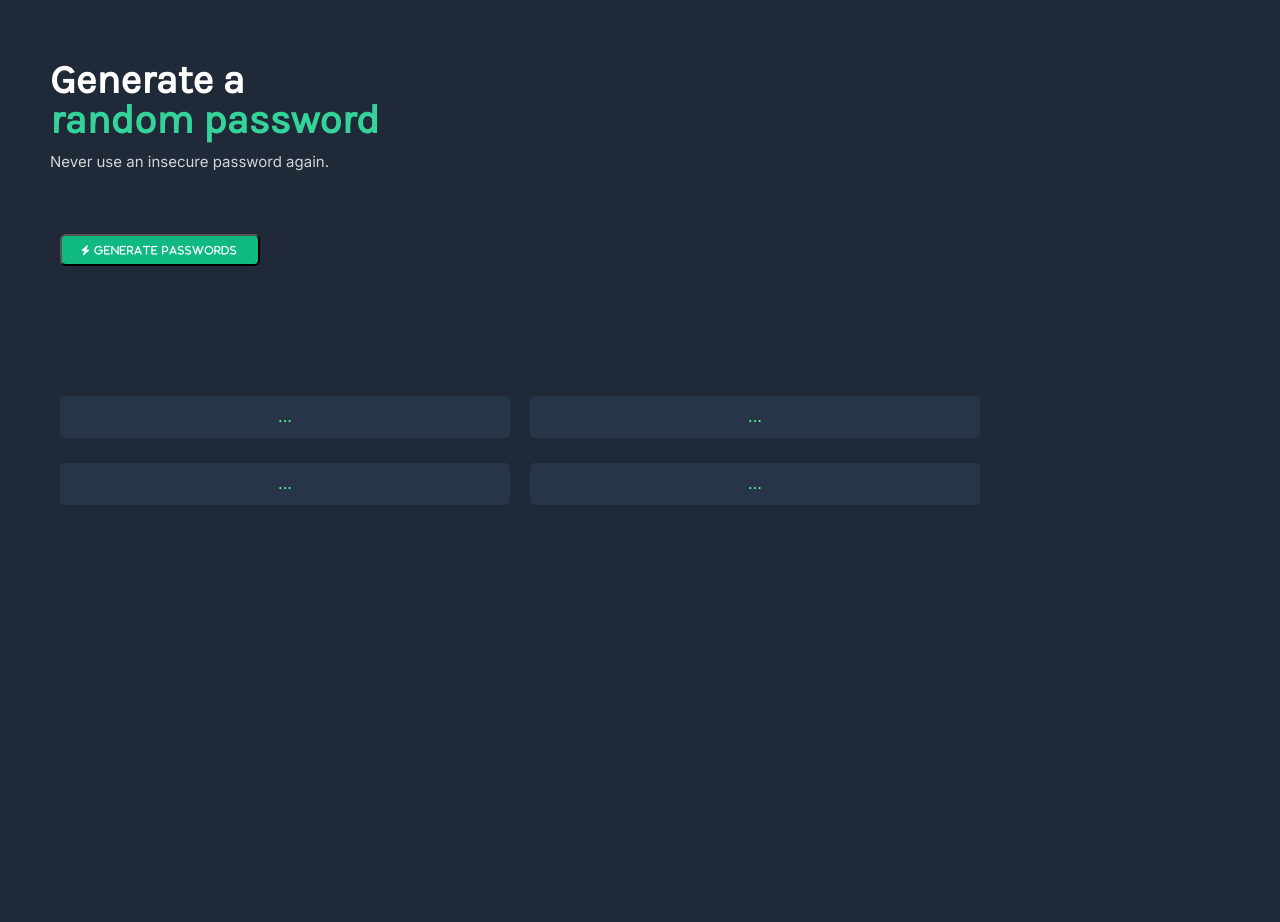
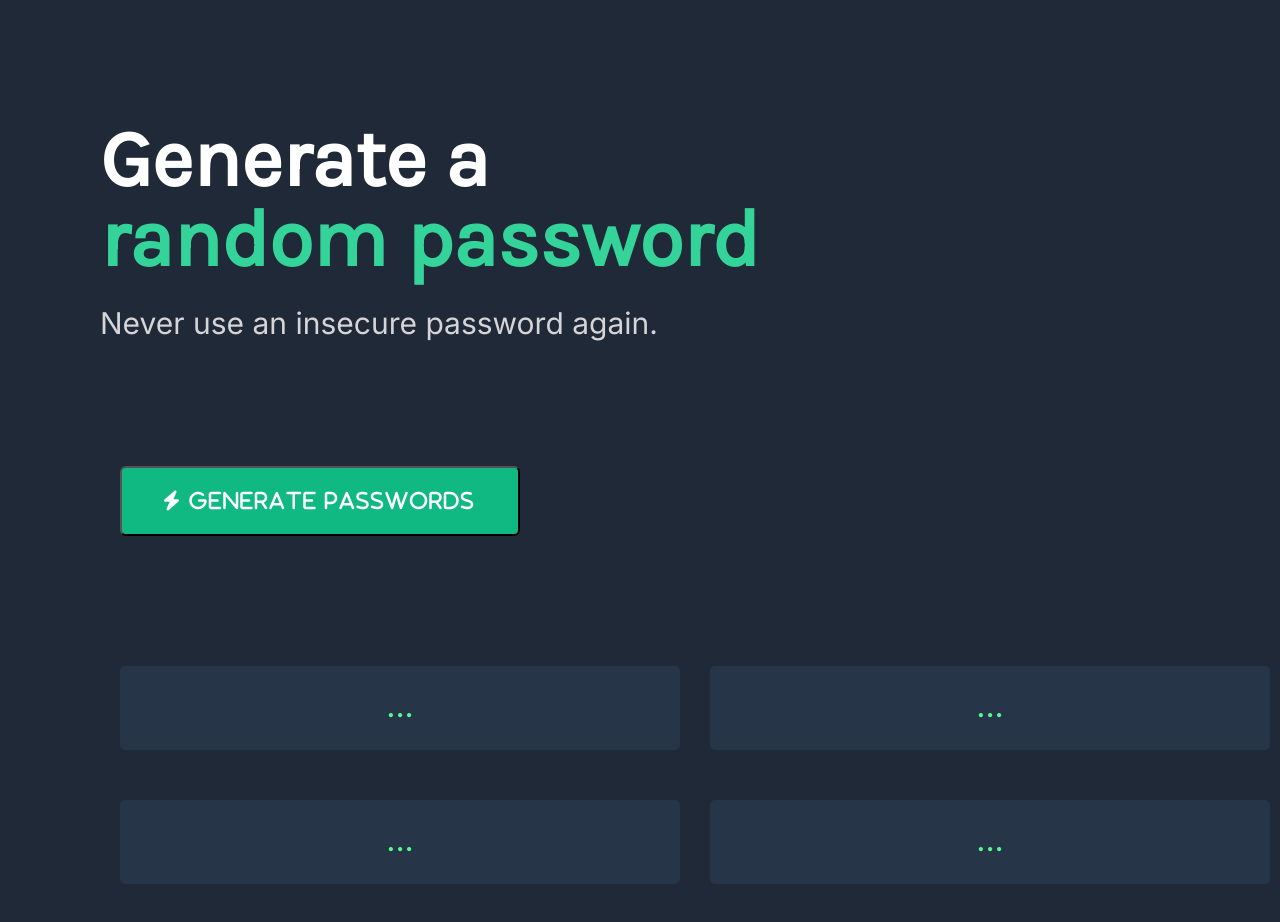
Before and after one commit to Amritsingh1/Password_Generator, a plain HTML site: page index.html in a window 1280 px wide. Before the commit the page ends 800 px from the top, so only its background shows below. Drawn offline with Linux system fonts and the light colour scheme.

Commit message:
solve the size issue

```diff
--- a/index.css
+++ b/index.css
@@ -7,25 +7,25 @@ body {
 
 h1 {
   margin: 0 auto;
-  margin-left: 50px;
-  margin-top: 60px;
-  width: 340px;
+  margin-left: 100px;
+  margin-top: 120px;
+  width: 680px;
   font-family: Karla;
   font-style: normal;
   font-weight: 900;
-  font-size: 40px;
-  line-height: 40px;
-  letter-spacing: -0/0.025em;
+  font-size: 80px;
+  line-height: 80px;
+  letter-spacing: -0/0.05em;
 
   color: #ffffff;
 }
 h2 {
-  width: 372px;
-  margin-left: 50px;
+  width: 744px;
+  margin-left: 100px;
   font-family: Inter;
   font-style: normal;
   font-weight: normal;
-  font-size: 15px;
+  font-size: 30px;
   color: #d5d4d8;
 }
 #green {
@@ -34,49 +34,48 @@ h2 {
 
 .gen {
   cursor: pointer;
-  margin-top: 50px;
-  margin-left: 60px;
+  margin-top: 100px;
+  margin-left: 120px;
   justify-content: center;
   padding: 9px 17px 9px 15px;
-  width: 200px;
-  left: 52px;
-  top: 287px;
+  width: 400px;
+  height: 70px;
+  left: 104px;
+  top: 600px;
   background: #10b981;
   border-radius: 6px;
   font-family: Inter;
   font-style: normal;
   font-weight: normal;
-  font-size: 10px;
-  line-height: 40px;
+  font-size: 20px;
+  line-height: 80px;
   letter-spacing: 0.1em;
   color: #ffffff;
   margin-bottom: 130px;
 }
 .pass {
   display: flex;
-  margin-left: 50px;
-  margin-bottom: 25px;
+  margin-left: 100px;
+  margin-bottom: 50px;
 
   /* margin-top: 90px; */
 }
 
 .pass-row {
   cursor: pointer;
-  width: 450px;
-  height: 32px;
-  padding-top: 10px;
+  width: 800px;
+  height: 64px;
+  padding-top: 20px;
   margin-right: 10px;
-  margin-left: 10px;
+  margin-left: 20px;
   font-family: Inter;
   font-style: normal;
   font-weight: 500;
-  font-size: 16px;
+  font-size: 32px;
 
   text-align: center;
 
   color: #55f991;
   background: #273549;
-  border-radius: 6px;
-  /* width: 100px; */
   border-radius: 5px;
 }
```
